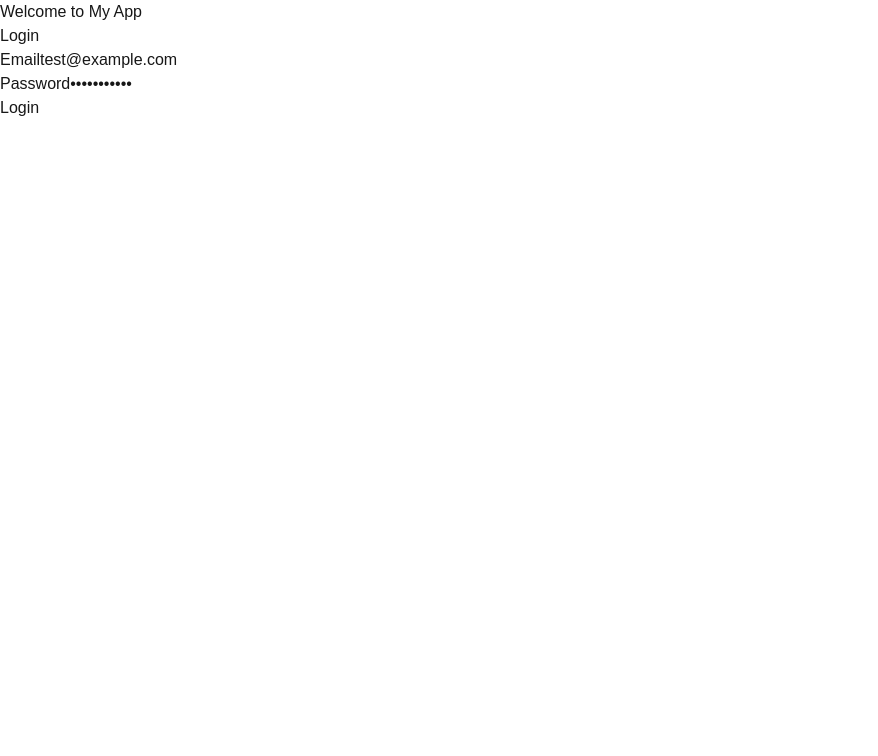
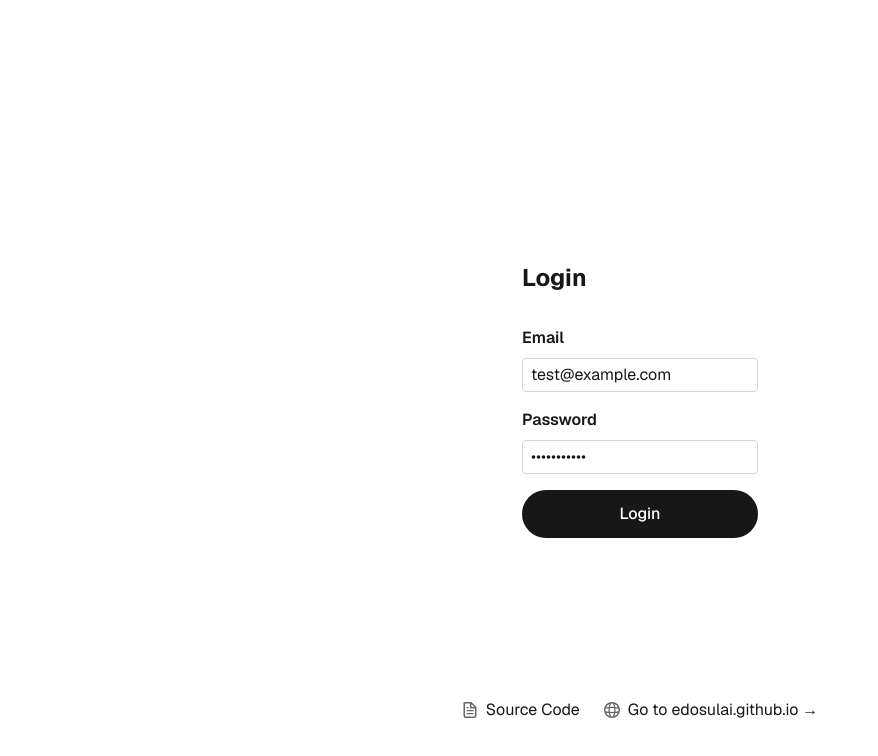
Before and after one commit to edosulai/orbittechindo, a Next.js app: page /login in a window 1280 px wide. Shown: the top 756 px of the page, without its empty margins (0-878 px from the left). Built offline with nearby package versions, Linux system fonts and the light colour scheme; no server answers.

Commit message:
Refactor login and signup pages: remove layout components, integrate Footer, and enhance styling; update Button and InputWithLabel components for improved structure and error handling.

```diff
--- a/app/login/layout.tsx
+++ /dev/null
@@ -1,16 +0,0 @@
-"use client";
-
-import { AuthHeader } from "@/components";
-
-export default function LoginLayout({
-  children,
-}: Readonly<{
-  children: React.ReactNode;
-}>) {
-  return (
-    <div>
-      <AuthHeader />
-      <main>{children}</main>
-    </div>
-  );
-}
--- a/app/login/page.tsx
+++ b/app/login/page.tsx
@@ -1,13 +1,15 @@
 'use client';
 
-import { LoginForm } from '@/components';
-import React from 'react';
+import { Footer, LoginForm } from '@/components';
 
 function LoginPage() {
     return (
-        <div>
-            <h1>Login</h1>
-            <LoginForm />
+        <div className="grid grid-rows-[20px_1fr_20px] items-center justify-items-center min-h-screen p-8 pb-20 gap-16 sm:p-20 font-[family-name:var(--font-geist-sans)]">
+            <main className="flex flex-col gap-[32px] row-start-2 items-center sm:items-start">
+                <h1 className="text-2xl font-bold">Login</h1>
+                <LoginForm />
+            </main>
+            <Footer />
         </div>
     );
 }
--- a/app/signup/layout.tsx
+++ /dev/null
@@ -1,16 +0,0 @@
-"use client";
-
-import { AuthHeader } from "@/components";
-
-export default function SignupLayout({
-  children,
-}: Readonly<{
-  children: React.ReactNode;
-}>) {
-  return (
-    <div>
-      <AuthHeader />
-      <main>{children}</main>
-    </div>
-  );
-}
--- a/app/signup/page.tsx
+++ b/app/signup/page.tsx
@@ -1,12 +1,15 @@
-"use client";
+'use client';
 
-import { SignupForm } from '@/components';
+import { Footer, SignupForm } from '@/components';
 
 function SignupPage() {
     return (
-        <div>
-            <h1>Signup</h1>
-            <SignupForm />
+        <div className="grid grid-rows-[20px_1fr_20px] items-center justify-items-center min-h-screen p-8 pb-20 gap-16 sm:p-20 font-[family-name:var(--font-geist-sans)]">
+            <main className="flex flex-col gap-[32px] row-start-2 items-center sm:items-start">
+                <h1 className="text-2xl font-bold">Sign Up</h1>
+                <SignupForm />
+            </main>
+            <Footer />
         </div>
     );
 }
--- a/components/atoms/Button.tsx
+++ b/components/atoms/Button.tsx
@@ -1,12 +1,18 @@
 'use client';
 
-import React, { ButtonHTMLAttributes, DetailedHTMLProps } from 'react';
+import React from 'react';
 
-export type ButtonProps = DetailedHTMLProps<
-    ButtonHTMLAttributes<HTMLButtonElement>,
-    HTMLButtonElement
->;
+interface ButtonProps extends React.ButtonHTMLAttributes<HTMLButtonElement> {
+    children: React.ReactNode;
+}
 
-export function Button({ ...rest }: ButtonProps) {
-    return <button {...rest} />;
-}
+export const Button: React.FC<ButtonProps> = ({ children, className, ...props }) => {
+    return (
+        <button
+            className={`rounded-full border border-solid border-transparent transition-colors flex items-center justify-center bg-foreground text-background gap-2 hover:bg-[#383838] dark:hover:bg-[#ccc] font-medium text-sm sm:text-base h-10 sm:h-12 px-4 sm:px-5 ${className}`}
+            {...props}
+        >
+            {children}
+        </button>
+    );
+};
--- a/components/molecules/InputWithLabel.tsx
+++ b/components/molecules/InputWithLabel.tsx
@@ -14,9 +14,12 @@ export function InputWithLabel({
     ...rest
 }: InputWithLabelProps) {
     return (
-        <div>
-            <Label htmlFor={name}>{label}</Label>
+        <div className="flex flex-col gap-2">
+            <Label className="font-semibold" htmlFor={name}>
+                {label}
+            </Label>
             <Input
+                className="border border-gray-300 rounded px-2 py-1"
                 id={name}
                 type={name}
                 {...rest}
--- a/components/molecules/LoginForm.tsx
+++ b/components/molecules/LoginForm.tsx
@@ -41,22 +41,31 @@ export function LoginForm() {
     };
 
     return (
-        <form onSubmit={handleSubmit(onSubmit)}>
+        <form onSubmit={handleSubmit(onSubmit)} className="flex flex-col gap-4">
             <InputWithLabel
                 label="Email"
                 value={MOCK_USER.email}
                 {...register('email')}
             >
-                {errors.email && <p>{errors.email.message}</p>}
+                {errors.email && (
+                    <p className="text-red-500">{errors.email.message}</p>
+                )}
             </InputWithLabel>
             <InputWithLabel
                 label="Password"
                 value={MOCK_USER.password}
                 {...register('password')}
             >
-                {errors.password && <p>{errors.password.message}</p>}
+                {errors.password && (
+                    <p className="text-red-500">{errors.password.message}</p>
+                )}
             </InputWithLabel>
-            <Button type='submit'>Login</Button>
+            <Button
+                type="submit"
+                className="bg-foreground text-background hover:bg-[#383838] dark:hover:bg-[#ccc]"
+            >
+                Login
+            </Button>
         </form>
     );
 }
--- a/components/molecules/SignupForm.tsx
+++ b/components/molecules/SignupForm.tsx
@@ -8,7 +8,11 @@ import { Button } from '../atoms';
 import { InputWithLabel } from '.';
 
 export function SignupForm() {
-    const { register, handleSubmit, formState: { errors } } = useForm<SignupFormData>({
+    const {
+        register,
+        handleSubmit,
+        formState: { errors },
+    } = useForm<SignupFormData>({
         resolver: zodResolver(signupSchema),
     });
     const router = useRouter();
@@ -21,32 +25,33 @@ export function SignupForm() {
     };
 
     return (
-        <form onSubmit={handleSubmit(onSubmit)}>
-            <InputWithLabel
-                label="Name"
-                {...register('name')}
+        <form onSubmit={handleSubmit(onSubmit)} className="flex flex-col gap-4">
+            <InputWithLabel label="Name" {...register('name')}>
+                {errors.name && (
+                    <p className="text-red-500">{errors.name.message}</p>
+                )}
+            </InputWithLabel>
+            <InputWithLabel label="Email" {...register('email')}>
+                {errors.email && (
+                    <p className="text-red-500">{errors.email.message}</p>
+                )}
+            </InputWithLabel>
+            <InputWithLabel label="Password" {...register('password')}>
+                {errors.password && (
+                    <p className="text-red-500">{errors.password.message}</p>
+                )}
+            </InputWithLabel>
+            <InputWithLabel label="Phone Number" {...register('phone')}>
+                {errors.phone && (
+                    <p className="text-red-500">{errors.phone.message}</p>
+                )}
+            </InputWithLabel>
+            <Button
+                type="submit"
+                className="bg-foreground text-background hover:bg-[#383838] dark:hover:bg-[#ccc]"
             >
-                {errors.name && <p>{errors.name.message}</p>}
-            </InputWithLabel>
-            <InputWithLabel
-                label="Email"
-                {...register('email')}
-            >
-                {errors.email && <p>{errors.email.message}</p>}
-            </InputWithLabel>
-            <InputWithLabel
-                label="Password"
-                {...register('password')}
-            >
-                {errors.password && <p>{errors.password.message}</p>}
-            </InputWithLabel>
-            <InputWithLabel
-                label="Phone Number"
-                {...register('phone')}
-            >
-                {errors.phone && <p>{errors.phone.message}</p>}
-            </InputWithLabel>
-            <Button type='submit'>Signup</Button>
+                Signup
+            </Button>
         </form>
     );
 }
--- /dev/null
+++ b/components/organisms/Footer.tsx
@@ -0,0 +1,40 @@
+'use client';
+
+import Image from 'next/image';
+
+export function Footer() {
+    return (
+        <footer className="row-start-3 flex gap-[24px] flex-wrap items-center justify-center">
+            <a
+                className="flex items-center gap-2 hover:underline hover:underline-offset-4"
+                href="https://github.com/edosulai/orbittechindo"
+                target="_blank"
+                rel="noopener noreferrer"
+            >
+                <Image
+                    aria-hidden
+                    src="/file.svg"
+                    alt="File icon"
+                    width={16}
+                    height={16}
+                />
+                Source Code
+            </a>
+            <a
+                className="flex items-center gap-2 hover:underline hover:underline-offset-4"
+                href="https://edosulai.github.io"
+                target="_blank"
+                rel="noopener noreferrer"
+            >
+                <Image
+                    aria-hidden
+                    src="/globe.svg"
+                    alt="Globe icon"
+                    width={16}
+                    height={16}
+                />
+                Go to edosulai.github.io →
+            </a>
+        </footer>
+    );
+}
--- a/components/organisms/AuthHeader.tsx
+++ b/components/organisms/Header.tsx
@@ -2,6 +2,6 @@
 
 import React from 'react';
 
-export function AuthHeader() {
+export function Header() {
     return <header><h1>Welcome to My App</h1></header>;
 }
--- a/components/organisms/index.ts
+++ b/components/organisms/index.ts
@@ -1,4 +1,5 @@
-export * from './AuthHeader';
+export * from './Header';
 export * from './MovieList';
 export * from './Carousel';
+export * from './Footer';
 export * from './Charts';
```
